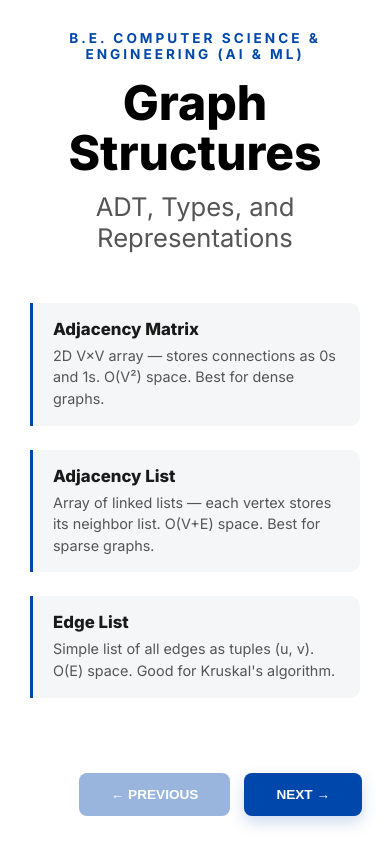
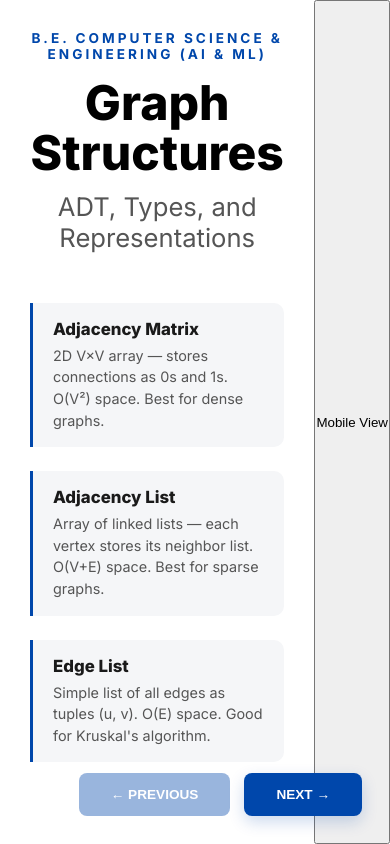
Before and after one commit to VishnuIsCoding/Seminar, a plain HTML site: page index.html in a window 390 px wide. Drawn offline with Linux system fonts and the light colour scheme.

Commit message:
Update index.html

```diff
--- a/index.html
+++ b/index.html
@@ -4,7 +4,7 @@
 <head>
     <meta charset="UTF-8">
     <meta name="viewport" content="width=device-width, initial-scale=1.0">
-    <title>Graph Structures | B.E. CSE (AI & ML)</title>
+    <title>Graph Structures</title>
     <link rel="stylesheet" href="style.css">
     <link rel="preconnect" href="https://fonts.googleapis.com">
     <link rel="preconnect" href="https://fonts.gstatic.com" crossorigin>
@@ -706,6 +706,9 @@
             <button id="prevBtn" class="control-btn">← PREVIOUS</button>
             <button id="nextBtn" class="control-btn">NEXT →</button>
         </div>
+
+        <!-- Mobile View Toggle -->
+        <button id="mobileViewToggle" class="mobile-toggle-btn">Mobile View</button>
     </div>
 
     <script src="script.js"></script>
```
